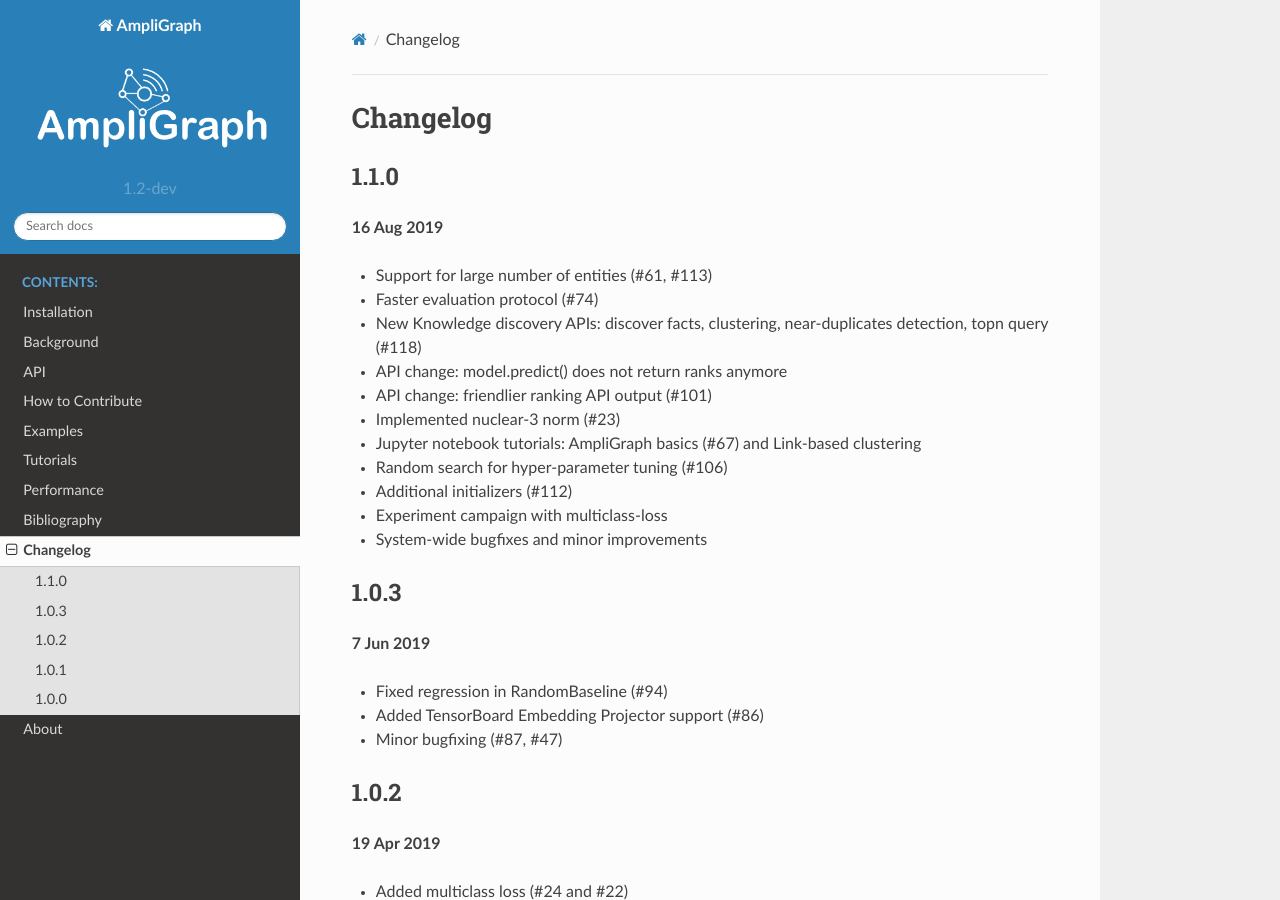
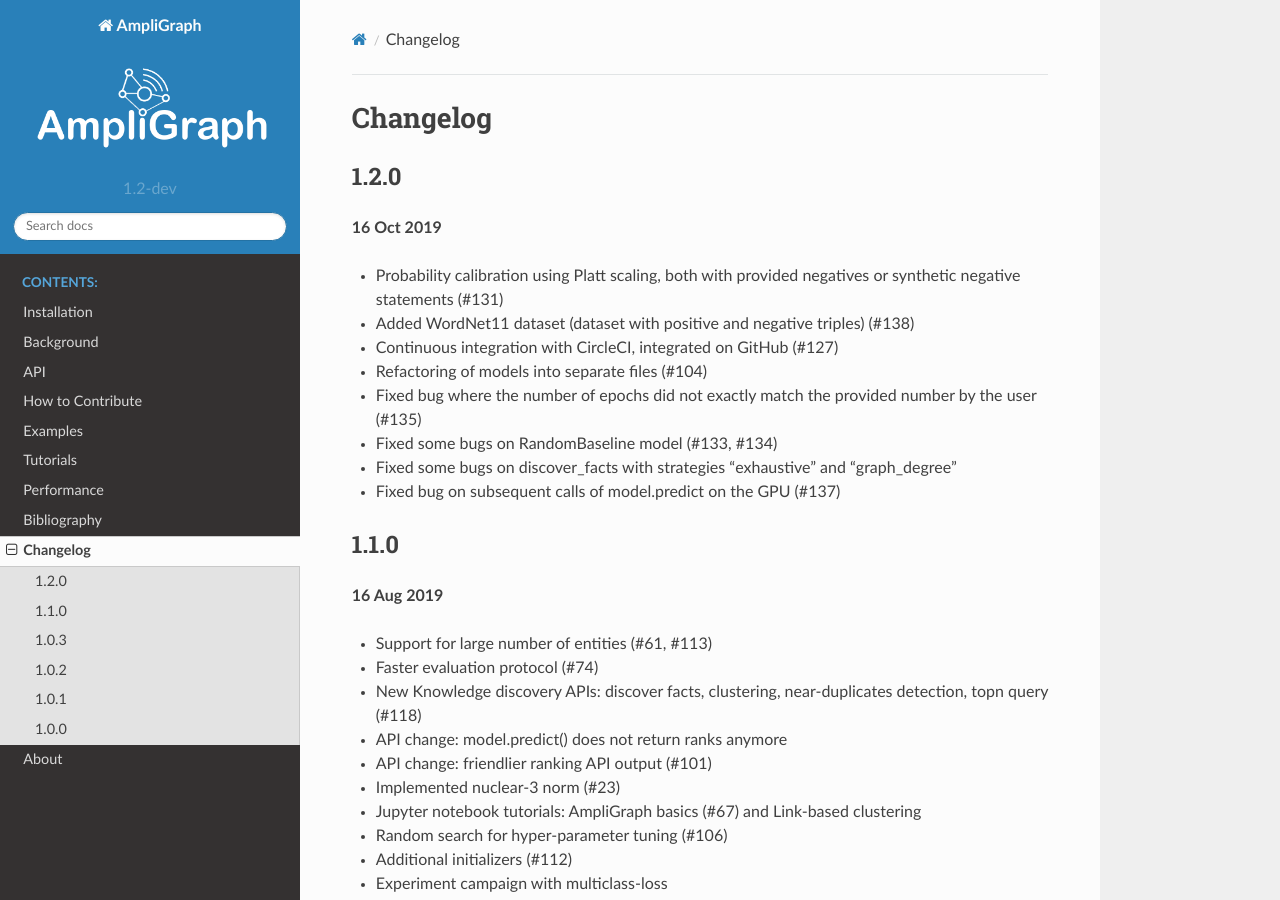
Before and after one commit to Accenture/AmpliGraph, a Sphinx documentation site: the page built from docs/changelog.md, in a window 1280 px wide and 900 px high. Built offline with Sphinx 7.4.7 and the Read the Docs theme 2.0.0, drawn with Linux system fonts in a browser that asks for light colours; the version number is read from the project's files by our own code.

Commit message:
added tentative changelog

```diff
--- a/docs/changelog.md
+++ b/docs/changelog.md
@@ -1,4 +1,16 @@
 # Changelog
+
+## 1.2.0
+**16 Oct 2019**
+
+- Probability calibration using Platt scaling, both with provided negatives or synthetic negative statements (#131)
+- Added WordNet11 dataset (dataset with positive and negative triples) (#138)
+- Continuous integration with CircleCI, integrated on GitHub (#127)
+- Refactoring of models into separate files (#104)
+- Fixed bug where the number of epochs did not exactly match the provided number by the user (#135)
+- Fixed some bugs on RandomBaseline model (#133, #134)
+- Fixed some bugs on discover_facts with strategies "exhaustive" and "graph_degree"
+- Fixed bug on subsequent calls of model.predict on the GPU (#137)
 
 ## 1.1.0
 **16 Aug 2019**
```
